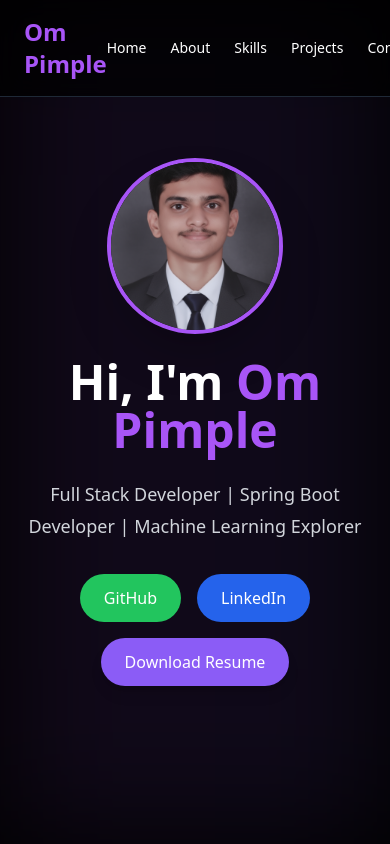
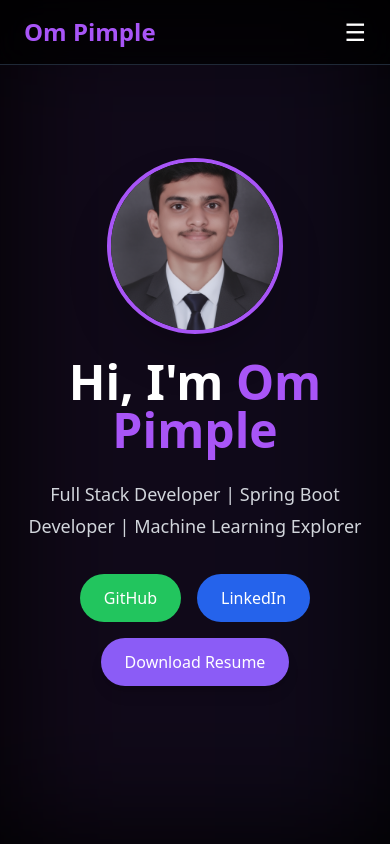
Before and after one commit to OmPimple26/My-Personal-Portfolio, a React (Vite) app: page / in a window 390 px wide. Shown: the top 844 px of the page. Built offline with nearby package versions, Linux system fonts and the light colour scheme.

Commit message:
Made navbar responsive

```diff
--- a/src/components/Navbar.jsx
+++ b/src/components/Navbar.jsx
@@ -1,32 +1,68 @@
-import React from "react";
+import React, { useState } from "react";
 import { Link } from "react-scroll";
 
 const Navbar = () => {
+  const [isOpen, setIsOpen] = useState(false);
+
+  const menuItems = ["Home", "About", "Skills", "Projects", "Contact"];
+
   return (
     <nav className="fixed top-0 w-full bg-black/70 backdrop-blur-md border-b border-gray-800 text-white z-50">
       <div className="max-w-7xl mx-auto flex justify-between items-center px-6 py-4">
+
+        {/* Logo */}
         <h1 className="text-2xl font-bold text-purple-500">
           Om Pimple
         </h1>
 
-        <ul className="flex gap-6 text-sm md:text-base">
-          {["Home", "About", "Skills", "Projects", "Contact"].map(
-            (item, index) => (
-              <li key={index}>
+        {/* Desktop Menu */}
+        <ul className="hidden md:flex gap-6 text-sm md:text-base">
+          {menuItems.map((item) => (
+            <li key={item}>
+              <Link
+                to={item.toLowerCase()}
+                smooth={true}
+                duration={500}
+                offset={-70}
+                className="cursor-pointer hover:text-purple-500 transition duration-300"
+              >
+                {item}
+              </Link>
+            </li>
+          ))}
+        </ul>
+
+        {/* Mobile Hamburger Button */}
+        <button
+          onClick={() => setIsOpen(!isOpen)}
+          className="md:hidden text-white text-2xl focus:outline-none"
+          aria-label="Toggle menu"
+        >
+          {isOpen ? "✕" : "☰"}
+        </button>
+      </div>
+
+      {/* Mobile Menu */}
+      {isOpen && (
+        <div className="md:hidden bg-black/95 border-t border-gray-800">
+          <ul className="flex flex-col items-center py-4 gap-5">
+            {menuItems.map((item) => (
+              <li key={item}>
                 <Link
                   to={item.toLowerCase()}
                   smooth={true}
                   duration={500}
                   offset={-70}
-                  className="cursor-pointer hover:text-purple-500 transition duration-300"
+                  onClick={() => setIsOpen(false)}
+                  className="cursor-pointer text-base hover:text-purple-500 transition duration-300"
                 >
                   {item}
                 </Link>
               </li>
-            )
-          )}
-        </ul>
-      </div>
+            ))}
+          </ul>
+        </div>
+      )}
     </nav>
   );
 };
```
